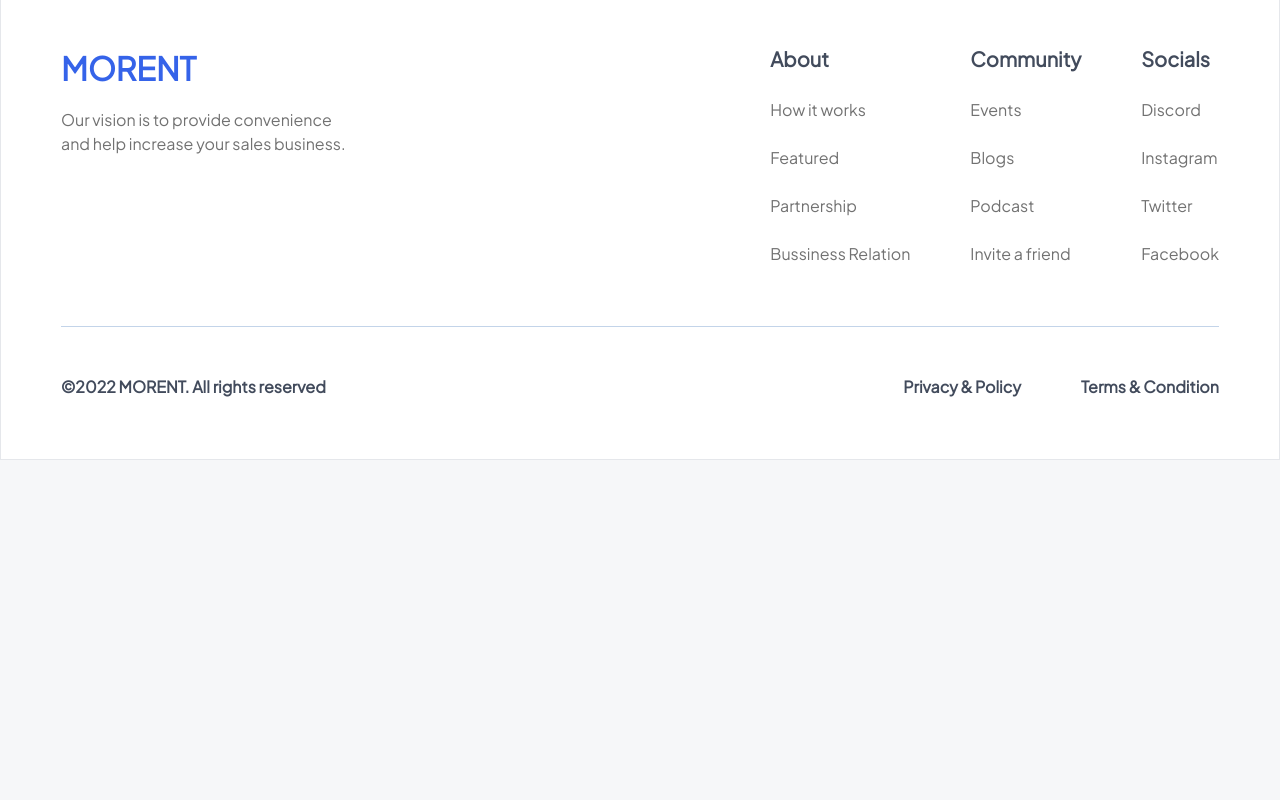
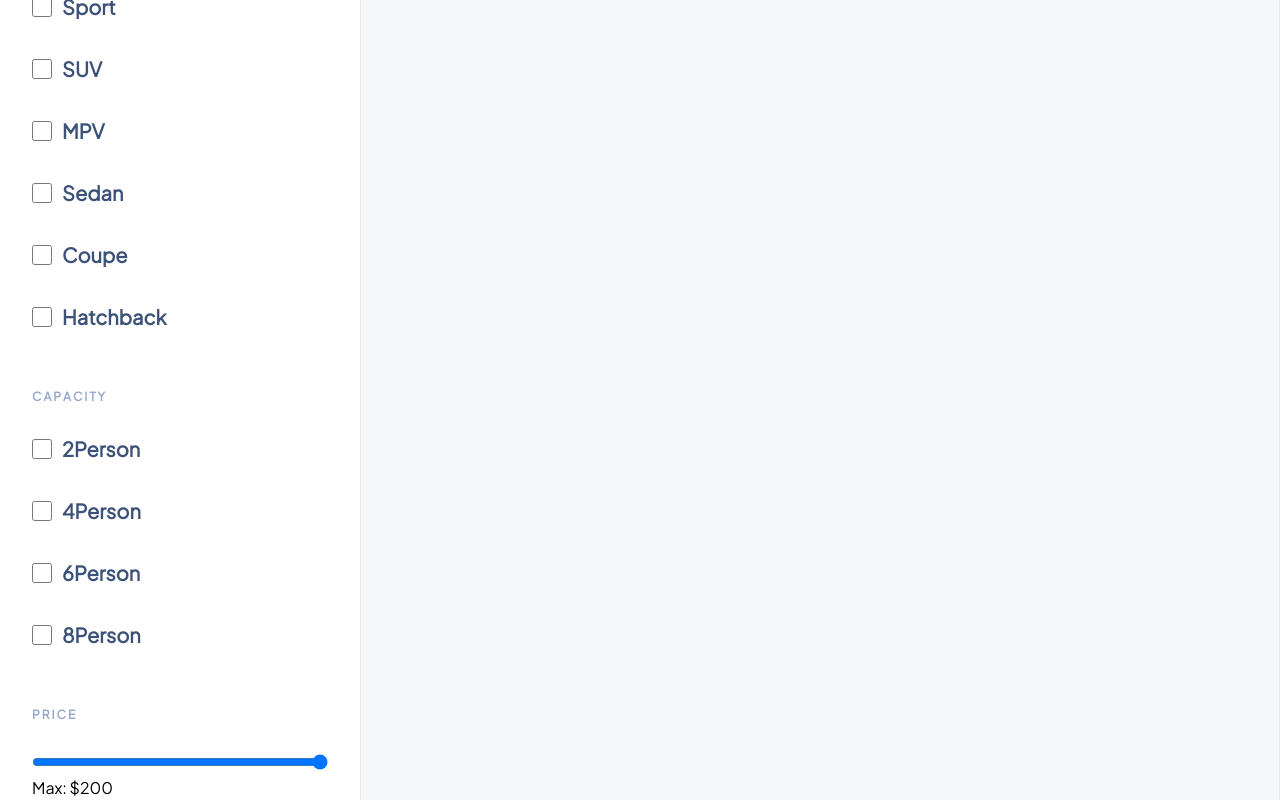
Before and after one commit to abhi972527/Car-Rent_App, a React (Vite) app in the folder client/: page /searchCar in a window 1280 px wide. Shown: the part 340-1140 px from the top of the page. Before the commit the page ends 800 px from the top, so only its background shows below. Built offline with nearby package versions, Linux system fonts and the light colour scheme.

Commit message:
filter UI

```diff
--- a/client/src/assets/index.js
+++ b/client/src/assets/index.js
@@ -6,6 +6,7 @@
 import car from './car.jpg';
 import dataSafety from './dataSafety.svg';
 import upload from './upload.svg';
+import searchIcon from './searchIcon.svg';
 
 export default {
     carGearType,
@@ -16,4 +17,5 @@
     car,
     dataSafety,
     upload,
+    searchIcon,
 };
--- a/client/src/components/SearchCars.jsx
+++ b/client/src/components/SearchCars.jsx
@@ -1,10 +1,102 @@
-import React from 'react';
+import React, { useState } from 'react';
+import img from '../assets/index.js';
 
 const SearchCars = () => {
+    const [checkboxes, setCheckboxes] = useState({
+        "Sport": false,
+        "SUV": false,
+        "MPV": false,
+        "Sedan": false,
+        "Coupe": false,
+        "Hatchback": false,
+        "2Person": false,
+        "4Person": false,
+        "6Person": false,
+        "8Person": false,
+    });
+
+    const [price, setPrice] = useState(200);
+
+    function handlePriceChange(event) {
+        setPrice(parseInt(event.target.value));
+    }
+
+
+    const carType = ["Sport", "SUV", "MPV", "Sedan", "Coupe", "Hatchback"]
+    const capacity = ["2Person", "4Person", "6Person", "8Person"]
+
+    const handleCheckboxChange = (event) => {
+        const checkboxName = event.target.name;
+        // console.log("🚀 ~ file: SearchCars.jsx:18 ~ handleCheckboxChange ~ checkboxName:", checkboxName)
+        const isChecked = event.target.checked;
+        console.log("🚀 ~ file: SearchCars.jsx:20 ~ handleCheckboxChange ~ isChecked:", isChecked)
+        setCheckboxes({
+            ...checkboxes,
+            [checkboxName]: isChecked
+        });
+        console.log("🚀 ~ file: SearchCars.jsx:31 ~ handleCheckboxChange ~ checkboxes:", checkboxes)
+    }
+
     return (
-        <div className='border' flex>
-            <div className='border min-w-[360px] '>
-filter
+        <div className='flex' >
+            <div className='min-w-[360px] px-8 py-10 bg-white '>
+                <div className='text-[12px] text-[#94A7CB] font-semibold'>
+                    SEARCH
+                </div>
+                <div className='border h-[44px] w-full my-7 rounded-full flex items-center px-[14px] gap-[10px] '>
+                    <img src={img.searchIcon} className='h-[24px] w-[24px]' alt="Search" />
+                    <input type="text" className='h-full w-full outline-none text-[14px] text-[#3D5278] font-medium' placeholder='Search by brand or title ' />
+                </div>
+                <div className='py-7 text-[12px] text-[#94A7CB] font-semibold'>
+                    T Y P E
+                </div>
+                <div className='flex flex-col gap-8'>
+                    {
+                        carType.map((label, i) => (
+                            <label key={i} className='flex items-center gap-[10px] text-[20px] text-[#3D5278] font-semibold'>
+                                <input className='h-5 w-5 rounded-full'
+                                    type="checkbox"
+                                    name={label}
+                                    checked={checkboxes[label]}
+                                    onChange={handleCheckboxChange}
+                                />
+                                {label}
+                            </label>
+                        ))
+                    }
+                </div>
+                <div className='my-7 pt-7 text-[12px] text-[#94A7CB] font-semibold'>
+                    C A P A C I T Y
+                </div>
+                <div className='flex flex-col gap-8'>
+                    {
+                        capacity.map((label, i) => (
+                            <label key={i} className='flex items-center gap-[10px] text-[20px] text-[#3D5278] font-semibold'>
+                                <input className='h-5 w-5 rounded-full'
+                                    type="checkbox"
+                                    name={label}
+                                    checked={checkboxes[label]}
+                                    onChange={handleCheckboxChange}
+                                />
+                                {label}
+                            </label>
+                        ))
+                    }
+                </div>
+                <div className='my-7 pt-7 text-[12px] text-[#94A7CB] font-semibold'>
+                    P R I C E
+                </div>
+                <div>
+                    <input className='w-full'
+                        type="range"
+                        min="50"
+                        max="200"
+                        step="50"
+                        value={price}
+                        onChange={handlePriceChange}
+                    />
+                    <p>Max: ${price}</p>
+                </div>
             </div>
             <div className='border w-full'>
                 car
```
Also changed, not shown: client/src/assets/searchIcon.svg (added).
